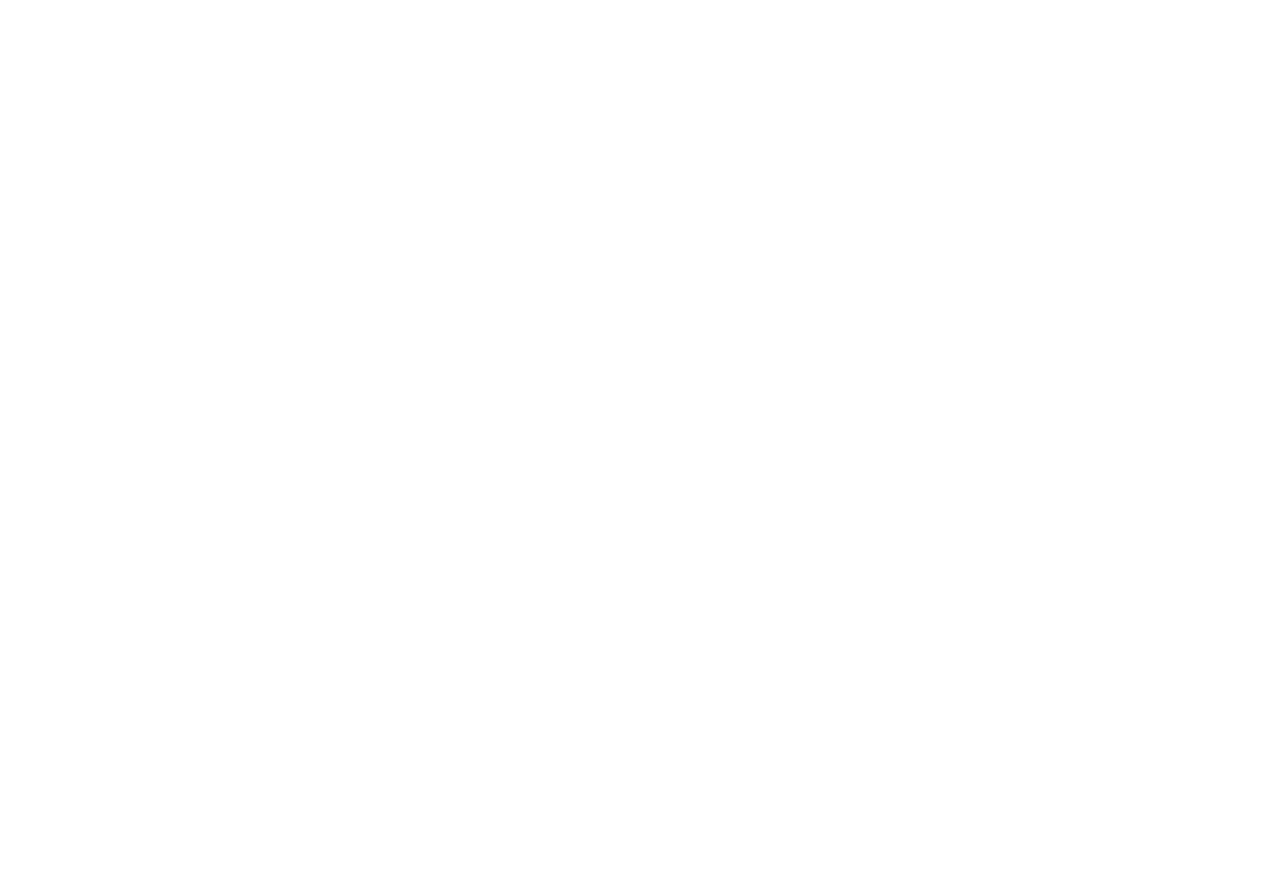
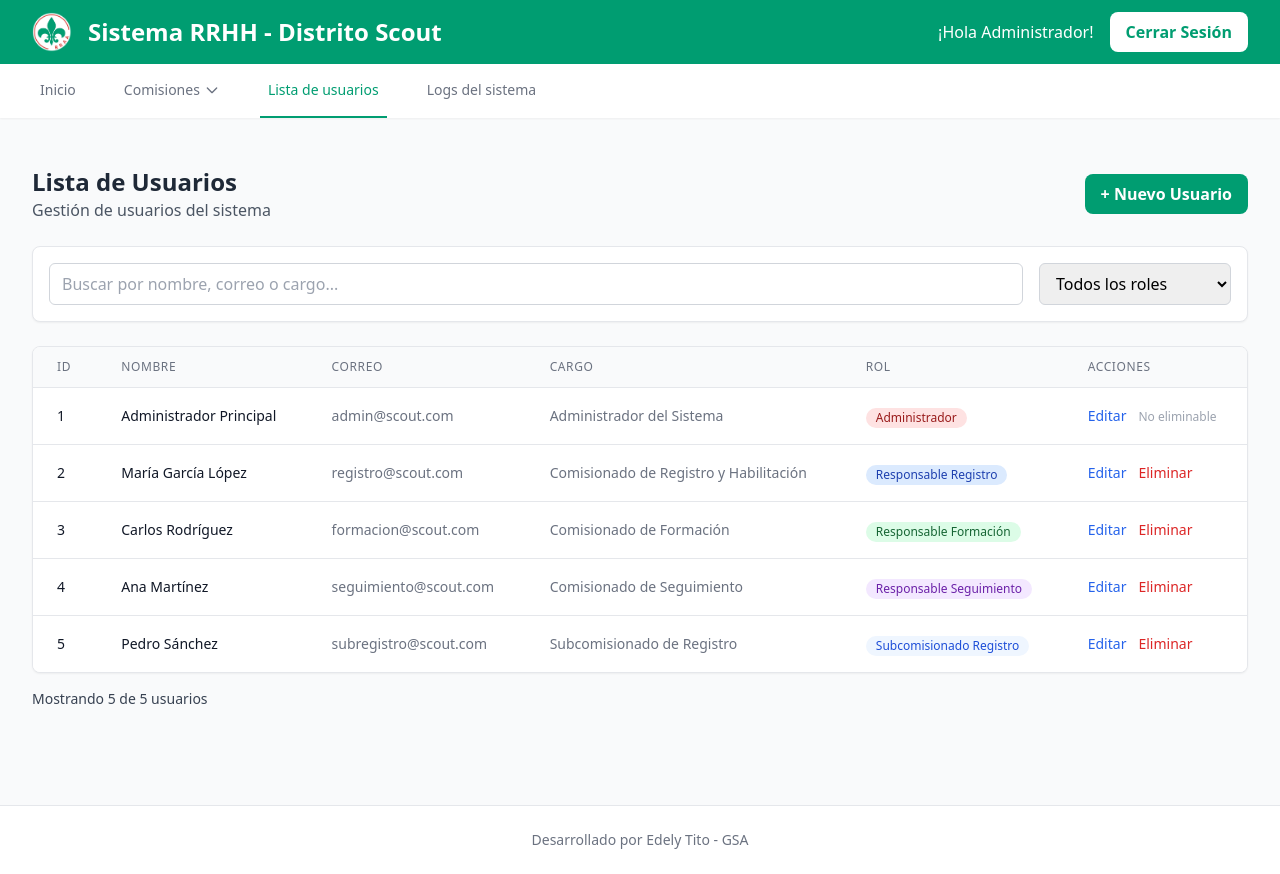
Before and after one commit to EdelyTito/rrhh-scout, a Vue app in the folder rrhh-frontend/: page /admin/lista-usuarios in a window 1280 px wide. Before the commit this address had no page. Before the commit the page ends 800 px from the top, so only its background shows below. Built offline with nearby package versions, Linux system fonts and the light colour scheme.

Commit message:
rutas de frontend corregido

```diff
--- a/rrhh-frontend/src/views/admin/AdminDashboard.vue
+++ b/rrhh-frontend/src/views/admin/AdminDashboard.vue
@@ -86,9 +86,9 @@
           </div>
 
           <button
-            @click="navegarA('lista-usuarios')"
+            @click="navegarA('admin/lista-usuarios')"
             :class="['py-4 px-2 border-b-2 font-medium text-sm transition duration-200',
-                    rutaActiva === 'lista-usuarios'
+                    rutaActiva === 'admin/lista-usuarios'
                     ? 'border-[#009d71] text-[#009d71]'
                     : 'border-transparent text-gray-500 hover:text-gray-700 hover:border-gray-300']"
           >
@@ -96,7 +96,7 @@
           </button>
 
           <button
-            @click="navegarA('logs')"
+            @click="navegarA('admin/logs')"
             :class="['py-4 px-2 border-b-2 font-medium text-sm transition duration-200',
                     rutaActiva === 'logs'
                     ? 'border-[#009d71] text-[#009d71]'
@@ -174,7 +174,7 @@
         <!-- Quick Actions -->
         <div class="mt-12 grid grid-cols-1 md:grid-cols-2 lg:grid-cols-4 gap-6">
           <div
-            @click="navegarA('lista-usuarios')"
+            @click="navegarA('admin/lista-usuarios')"
             class="bg-white p-6 rounded-lg shadow-sm border border-gray-200 cursor-pointer hover:shadow-md transition duration-200"
           >
             <div class="flex items-center">
@@ -191,7 +191,7 @@
           </div>
 
           <div
-            @click="navegarA('logs')"
+            @click="navegarA('admin/logs')"
             class="bg-white p-6 rounded-lg shadow-sm border border-gray-200 cursor-pointer hover:shadow-md transition duration-200"
           >
             <div class="flex items-center">
@@ -256,7 +256,7 @@
 </template>
 
 <script setup>
-import { ref, onMounted, onUnmounted } from 'vue'
+import { ref, onMounted } from 'vue'
 import { useRouter } from 'vue-router'
 
 const router = useRouter()
@@ -277,10 +277,17 @@ const toggleComisiones = () => {
 const navegarA = (destino) => {
   rutaActiva.value = destino
   comisionesAbierto.value = false
+
   if (destino === 'inicio') {
     return
   }
-  router.push(`/${destino}`)
+
+  // Si destino ya empieza con "/", usar directamente, sino agregar "/"
+  if (destino.startsWith('/')) {
+    router.push(destino)
+  } else {
+    router.push(`/${destino}`)
+  }
 }
 
 const navegarAComision = (comision) => {
@@ -294,20 +301,4 @@ const cerrarSesion = () => {
   localStorage.removeItem('token')
   router.push('/')
 }
-
-// Manejar click fuera del dropdown para cerrarlo
-const handleClickOutside = (event) => {
-  const dropdown = event.target.closest('.relative')
-  if (!dropdown) {
-    comisionesAbierto.value = false
-  }
-}
-
-onMounted(() => {
-  document.addEventListener('click', handleClickOutside)
-})
-
-onUnmounted(() => {
-  document.removeEventListener('click', handleClickOutside)
-})
 </script>
--- a/rrhh-frontend/src/views/admin/ListaUsuarios.vue
+++ b/rrhh-frontend/src/views/admin/ListaUsuarios.vue
@@ -81,9 +81,9 @@
           </div>
 
           <button
-            @click="navegarA('lista-usuarios')"
+            @click="navegarA('admin/lista-usuarios')"
             :class="['py-4 px-2 border-b-2 font-medium text-sm transition duration-200',
-                    rutaActiva === 'lista-usuarios'
+                    rutaActiva === 'admin/lista-usuarios'
                     ? 'border-[#009d71] text-[#009d71]'
                     : 'border-transparent text-gray-500 hover:text-gray-700 hover:border-gray-300']"
           >
@@ -91,9 +91,9 @@
           </button>
 
           <button
-            @click="navegarA('logs')"
+            @click="navegarA('admin/logs')"
             :class="['py-4 px-2 border-b-2 font-medium text-sm transition duration-200',
-                    rutaActiva === 'logs'
+                    rutaActiva === 'admin/logs'
                     ? 'border-[#009d71] text-[#009d71]'
                     : 'border-transparent text-gray-500 hover:text-gray-700 hover:border-gray-300']"
           >
@@ -595,7 +595,7 @@ import { useRouter } from 'vue-router'
 
 const router = useRouter()
 const nombreResponsable = ref('Administrador')
-const rutaActiva = ref('lista-usuarios')
+const rutaActiva = ref('admin/lista-usuarios')
 const comisionesAbierto = ref(false)
 const loading = ref(false)
 const mostrarModalCrear = ref(false)
@@ -970,11 +970,11 @@ const navegarA = (destino) => {
   // Manejar todas las rutas correctamente
   if (destino === 'admin') {
     router.push('/admin')
-  } else if (destino === 'lista-usuarios') {
+  } else if (destino === 'admin/lista-usuarios') {
     // Ya estamos aquí, no hacer nada
     return
-  } else if (destino === 'logs') {
-    router.push('/logs')
+  } else if (destino === 'admin/logs') {
+    router.push('/admin/logs')
   }
   // Para otras rutas que no existen aún, mantenemos en la misma página
 }
--- a/rrhh-frontend/src/views/admin/LogsSistema.vue
+++ b/rrhh-frontend/src/views/admin/LogsSistema.vue
@@ -81,9 +81,9 @@
           </div>
 
           <button
-            @click="navegarA('lista-usuarios')"
+            @click="navegarA('admin/lista-usuarios')"
             :class="['py-4 px-2 border-b-2 font-medium text-sm transition duration-200',
-                    rutaActiva === 'lista-usuarios'
+                    rutaActiva === 'admin/lista-usuarios'
                     ? 'border-[#009d71] text-[#009d71]'
                     : 'border-transparent text-gray-500 hover:text-gray-700 hover:border-gray-300']"
           >
@@ -91,9 +91,9 @@
           </button>
 
           <button
-            @click="navegarA('logs')"
+            @click="navegarA('admin/logs')"
             :class="['py-4 px-2 border-b-2 font-medium text-sm transition duration-200',
-                    rutaActiva === 'logs'
+                    rutaActiva === 'admin/logs'
                     ? 'border-[#009d71] text-[#009d71]'
                     : 'border-transparent text-gray-500 hover:text-gray-700 hover:border-gray-300']"
           >
@@ -364,7 +364,7 @@ import { useRouter } from 'vue-router'
 
 const router = useRouter()
 const nombreResponsable = ref('Administrador')
-const rutaActiva = ref('logs')
+const rutaActiva = ref('admin/logs')
 const comisionesAbierto = ref(false)
 const loading = ref(false)
 
@@ -540,10 +540,13 @@ const toggleComisiones = () => {
 const navegarA = (destino) => {
   rutaActiva.value = destino
   comisionesAbierto.value = false
+
   if (destino === 'admin') {
     router.push('/admin')
-  } else if (destino === 'lista-usuarios') {
-    router.push('/lista-usuarios')
+  } else if (destino === 'admin/lista-usuarios') {
+    router.push('/admin/lista-usuarios')
+  } else if (destino === 'admin/logs') {
+    router.push('/admin/logs')
   }
 }
 
--- a/rrhh-frontend/src/views/seguimiento/ListaDirigentes.vue
+++ b/rrhh-frontend/src/views/seguimiento/ListaDirigentes.vue
@@ -41,9 +41,9 @@
           </button>
 
           <button
-            @click="navegarA('solicitudes')"
+            @click="navegarA('solicitudes-pendientes')"
             :class="['py-4 px-2 border-b-2 font-medium text-sm transition duration-200',
-                    rutaActiva === 'solicitudes'
+                    rutaActiva === 'solicitudes-pendientes'
                     ? 'border-[#009d71] text-[#009d71]'
                     : 'border-transparent text-gray-500 hover:text-gray-700 hover:border-gray-300']"
           >
@@ -51,9 +51,9 @@
           </button>
 
           <button
-            @click="navegarA('dirigentes')"
+            @click="navegarA('lista-dirigentes')"
             :class="['py-4 px-2 border-b-2 font-medium text-sm transition duration-200',
-                    rutaActiva === 'dirigentes'
+                    rutaActiva === 'lista-dirigentes'
                     ? 'border-[#009d71] text-[#009d71]'
                     : 'border-transparent text-gray-500 hover:text-gray-700 hover:border-gray-300']"
           >
@@ -338,7 +338,7 @@ export default {
     const router = useRouter()
 
     const nombreResponsable = ref('Responsable de Seguimiento')
-    const rutaActiva = ref('dirigentes')
+    const rutaActiva = ref('lista-dirigentes')
 
     // Filtros
     const filtros = ref({
--- a/rrhh-frontend/src/views/seguimiento/PeriodoPruebaLista.vue
+++ b/rrhh-frontend/src/views/seguimiento/PeriodoPruebaLista.vue
@@ -41,9 +41,9 @@
           </button>
 
           <button
-            @click="navegarA('solicitudes')"
+            @click="navegarA('solicitudes-pendientes')"
             :class="['py-4 px-2 border-b-2 font-medium text-sm transition duration-200',
-                    rutaActiva === 'solicitudes'
+                    rutaActiva === 'solicitudes-pendientes'
                     ? 'border-[#009d71] text-[#009d71]'
                     : 'border-transparent text-gray-500 hover:text-gray-700 hover:border-gray-300']"
           >
@@ -51,9 +51,9 @@
           </button>
 
           <button
-            @click="navegarA('dirigentes')"
+            @click="navegarA('lista-dirigentes')"
             :class="['py-4 px-2 border-b-2 font-medium text-sm transition duration-200',
-                    rutaActiva === 'dirigentes'
+                    rutaActiva === 'lista-dirigentes'
                     ? 'border-[#009d71] text-[#009d71]'
                     : 'border-transparent text-gray-500 hover:text-gray-700 hover:border-gray-300']"
           >
--- a/rrhh-frontend/src/views/seguimiento/SeguimientoDashboard.vue
+++ b/rrhh-frontend/src/views/seguimiento/SeguimientoDashboard.vue
@@ -51,9 +51,9 @@
           </button>
 
           <button
-            @click="navegarA('dirigentes')"
+            @click="navegarA('lista-dirigentes')"
             :class="['py-4 px-2 border-b-2 font-medium text-sm transition duration-200',
-                    rutaActiva === 'dirigentes'
+                    rutaActiva === 'lista-dirigentes'
                     ? 'border-[#009d71] text-[#009d71]'
                     : 'border-transparent text-gray-500 hover:text-gray-700 hover:border-gray-300']"
           >
@@ -213,7 +213,7 @@
           </div>
 
           <div
-            @click="navegarA('dirigentes')"
+            @click="navegarA('lista-dirigentes')"
             class="bg-white p-6 rounded-lg shadow-sm border-2 border-black cursor-pointer hover:shadow-md transition duration-200"
           >
             <div class="flex items-center">
--- a/rrhh-frontend/src/views/seguimiento/SolicitudesPendientes.vue
+++ b/rrhh-frontend/src/views/seguimiento/SolicitudesPendientes.vue
@@ -51,9 +51,9 @@
           </button>
 
           <button
-            @click="navegarA('dirigentes')"
+            @click="navegarA('lista-dirigentes')"
             :class="['py-4 px-2 border-b-2 font-medium text-sm transition duration-200',
-                    rutaActiva === 'dirigentes'
+                    rutaActiva === 'lista-dirigentes'
                     ? 'border-[#009d71] text-[#009d71]'
                     : 'border-transparent text-gray-500 hover:text-gray-700 hover:border-gray-300']"
           >
```
Also changed, not shown: rrhh-frontend/src/router/index.js (+5 -5 lines).
